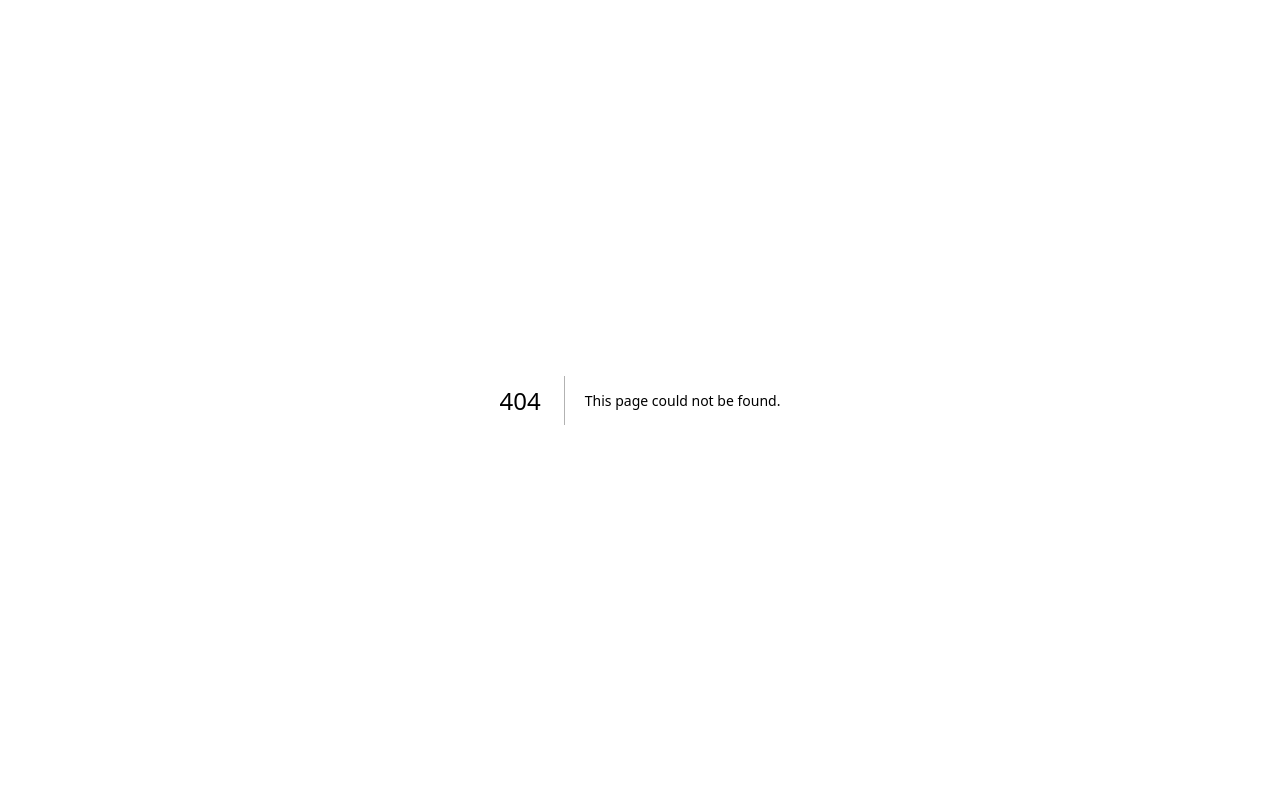
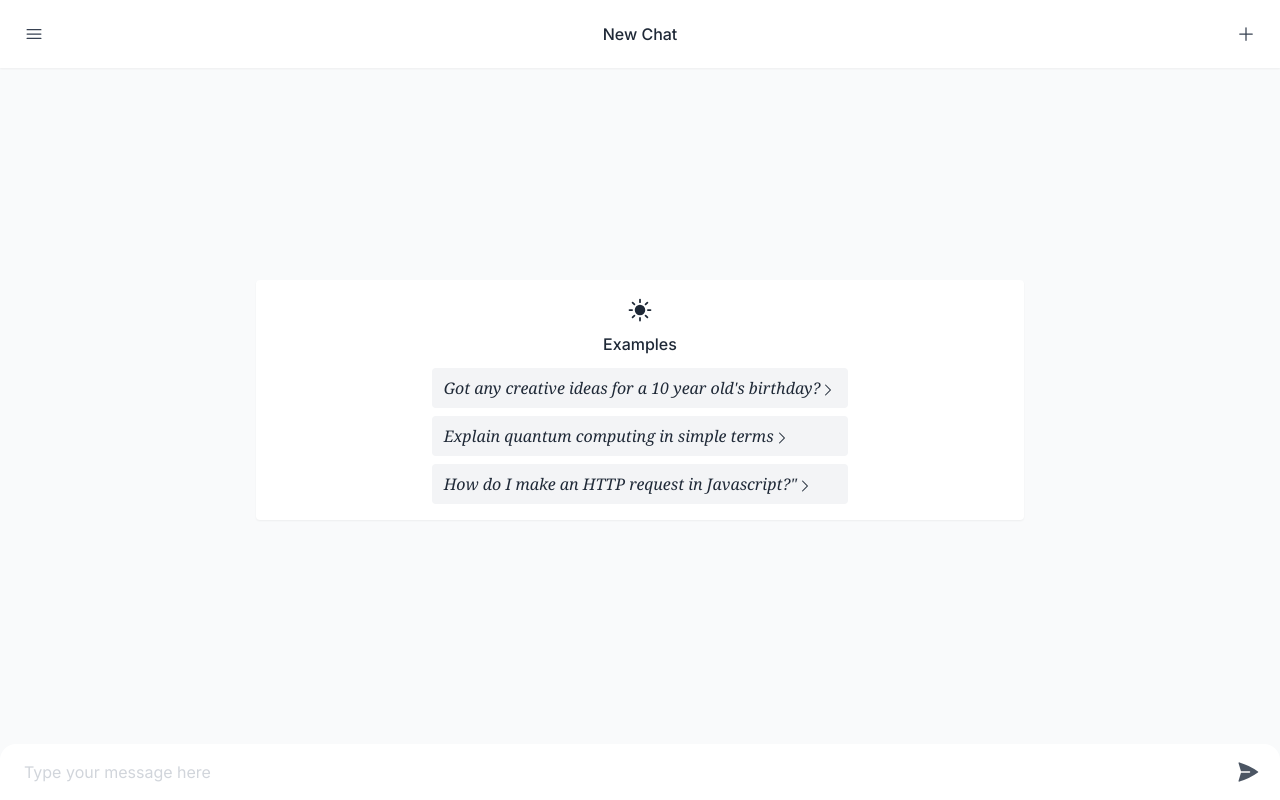
Before and after one commit to estotriramdani/chatestbot, a Next.js app: page /chat in a window 1280 px wide. Before the commit this address had no page. Built offline with nearby package versions, Linux system fonts and the light colour scheme.

Commit message:
new chat page

```diff
--- /dev/null
+++ b/src/components/IconButton.tsx
@@ -0,0 +1,14 @@
+import React from 'react';
+
+export default function IconButton(
+  props: React.DetailedHTMLProps<React.ButtonHTMLAttributes<HTMLButtonElement>, HTMLButtonElement>
+) {
+  return (
+    <button
+      className="p-1 text-gray-700 rounded-sm outline-none ring-offset-1 active:ring-1 hover:bg-gray-700 hover:text-gray-50 ring-gray-700"
+      {...props}
+    >
+      {props.children}
+    </button>
+  );
+}
--- /dev/null
+++ b/src/pages/chat/index.tsx
@@ -0,0 +1,74 @@
+import React from 'react';
+import {
+  Bars3Icon,
+  PlusIcon,
+  SunIcon,
+  ChevronRightIcon,
+  PaperAirplaneIcon,
+} from '@heroicons/react/24/solid';
+import { Inter } from 'next/font/google';
+import IconButton from '@/components/IconButton';
+
+const inter = Inter({ subsets: ['latin'] });
+
+const EXAMPLE_QUESTIONS = [
+  `Got any creative ideas for a 10 year old's birthday?`,
+  `Explain quantum computing in simple terms`,
+  `How do I make an HTTP request in Javascript?"`,
+];
+
+export default function ChatPage() {
+  return (
+    <div className={`${inter.className} text-gray-800`}>
+      <header className="fixed top-0 flex items-center justify-between w-full p-5 bg-white shadow-sm">
+        <IconButton>
+          <Bars3Icon className="w-5" />
+        </IconButton>
+        <p className="font-medium">New Chat</p>
+        <IconButton>
+          <PlusIcon className="w-5" />
+        </IconButton>
+      </header>
+      <div className="bg-gray-50">
+        <div className="flex items-center justify-center min-h-screen ">
+          <div className="flex flex-col items-center justify-center w-3/5 p-4 bg-white rounded shadow-sm">
+            <SunIcon className="w-7" />
+            <p className="mt-2 font-medium">Examples</p>
+            <div className="flex flex-col gap-2 mt-3">
+              {EXAMPLE_QUESTIONS.map((question) => (
+                <button
+                  key={question}
+                  className="block p-2 px-3 font-serif italic text-left bg-gray-100 rounded outline-none focus:bg-gray-600 focus:text-gray-50 active:ring-1 ring-offset-1 ring-gray-600"
+                >
+                  {question}
+                  <ChevronRightIcon className="inline-block w-4" />
+                </button>
+              ))}
+            </div>
+          </div>
+        </div>
+      </div>
+      <div className="fixed bottom-0 z-10 w-full bg-white rounded-t-2xl">
+        <form className="flex items-center px-4 overflow-hidden h-14">
+          <input
+            type="text"
+            className="flex-1 w-full p-2 bg-transparent outline-none placeholder:text-gray-300 disabled:text-gray-600 disabled:cursor-not-allowed"
+            placeholder={false ? 'Please wait...' : 'Type your message here'}
+          />
+          <button
+            type="submit"
+            className={`p-2 transition-all duration-200 rounded-lg outline-none focus:ring ring-gray-500 disabled:text-gray-600 disabled:cursor-not-allowed ${
+              false ? 'translate-x-14' : 'translate-x-1'
+            }`}
+          >
+            <PaperAirplaneIcon
+              className={`duration-150 ${false ? 'text-gray-600' : ''} ${
+                false ? 'w-8 h-8 text-gray-500 animate-pulse' : 'text-gray-600 w-6 h-6'
+              }`}
+            />
+          </button>
+        </form>
+      </div>
+    </div>
+  );
+}
--- a/src/pages/chatbot.tsx
+++ b/src/pages/chatbot.tsx
@@ -146,7 +146,7 @@ export default function ChatBotPage() {
   };
 
   return (
-    <main className="relative flex min-h-screen bg-gradient-to-br from-violet-50 via-violet-100 to-violet-200 ">
+    <main className="relative flex min-h-screen gradient-bg-violet">
       <aside className="relative flex-shrink-0 w-96">
         <div className="sticky top-0 flex flex-col h-screen gap-2 p-5 overflow-auto">
           <div className="flex items-center gap-1">
@@ -254,14 +254,14 @@ export default function ChatBotPage() {
 export const getServerSideProps: GetServerSideProps = async (context) => {
   const token = await getToken({ req: context.req });
 
-  if (!token) {
-    return {
-      redirect: {
-        destination: '/',
-        permanent: false,
-      },
-    };
-  }
+  // if (!token) {
+  //   return {
+  //     redirect: {
+  //       destination: '/',
+  //       permanent: false,
+  //     },
+  //   };
+  // }
 
   return {
     props: {},
--- a/src/pages/index.tsx
+++ b/src/pages/index.tsx
@@ -1,32 +1,36 @@
 import React from 'react';
 import { useSession, signIn, signOut } from 'next-auth/react';
+import { GetServerSideProps } from 'next';
+import { getToken } from 'next-auth/jwt';
 
-export default function Home() {
+export default function Home(props: any) {
   const session = useSession();
 
-  if (!session.data) {
-    return (
-      <div>
-        Not signed in <br />
+  return (
+    <div className="flex flex-col items-center justify-center min-h-screen gradient-bg-violet">
+      <div className="p-4 gradient-violet rounded-xl">
+        <h1 className="py-2 text-5xl font-bold text-center text-white">
+          Start chatting with AI. <br /> Today.
+        </h1>
+      </div>
+      <div className="mt-3">
         <button
           onClick={() => signIn()}
-          className="px-4 py-2 font-bold text-white bg-blue-500 rounded hover:bg-blue-700"
+          className="flex items-center justify-center w-full gap-1 p-2 px-4 text-center text-white shadow-lg outline-none rounded-xl gradient-violet focus:ring-2 ring-offset-2 ring-violet-500 ring-offset-violet-100"
         >
           Sign in
         </button>
       </div>
-    );
-  }
-
-  return (
-    <div>
-      <pre>{JSON.stringify(session, null, 2)}</pre>
-      <button
-        onClick={() => signOut()}
-        className="px-4 py-2 font-bold text-white bg-blue-500 rounded hover:bg-blue-700"
-      >
-        Sign Out
-      </button>
     </div>
   );
 }
+
+export const getServerSideProps: GetServerSideProps = async (context) => {
+  const token = await getToken({ req: context.req });
+
+  return {
+    props: {
+      token: token,
+    },
+  };
+};
--- a/src/styles/globals.css
+++ b/src/styles/globals.css
@@ -5,3 +5,15 @@
 .gradient-violet {
   @apply bg-gradient-to-br from-violet-400 via-violet-500 to-violet-600;
 }
+
+.gradient-bg-violet {
+  @apply bg-gradient-to-br from-violet-50 via-violet-100 to-violet-200;
+}
+
+.text-gradient {
+  @apply inline-block text-transparent bg-gradient-to-r from-violet-500 via-violet-600 to-violet-700 bg-clip-text;
+}
+
+i {
+  @apply font-serif italic;
+}
```
